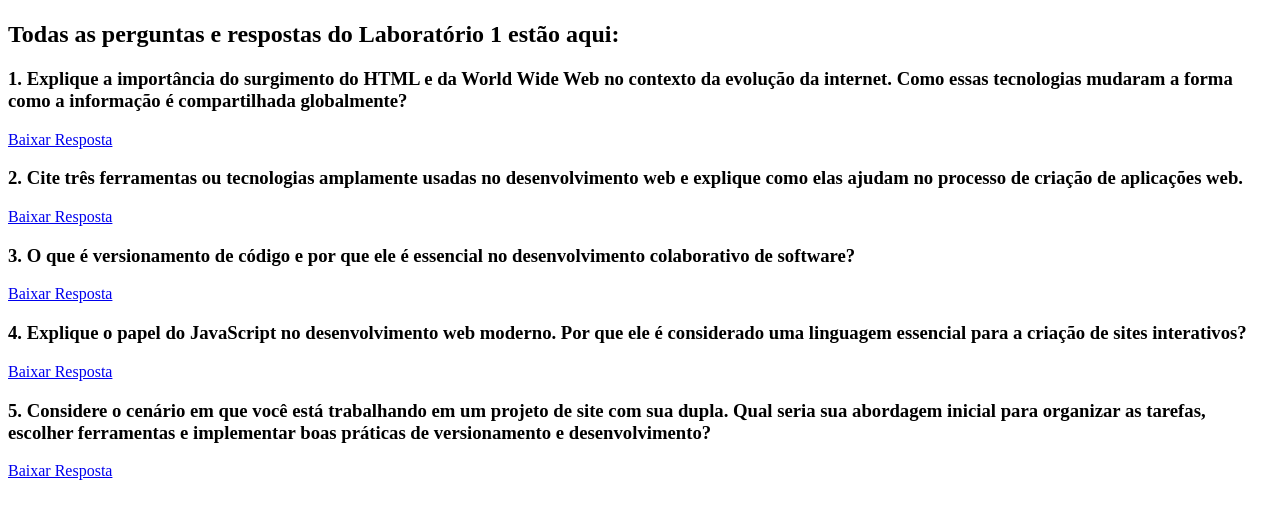
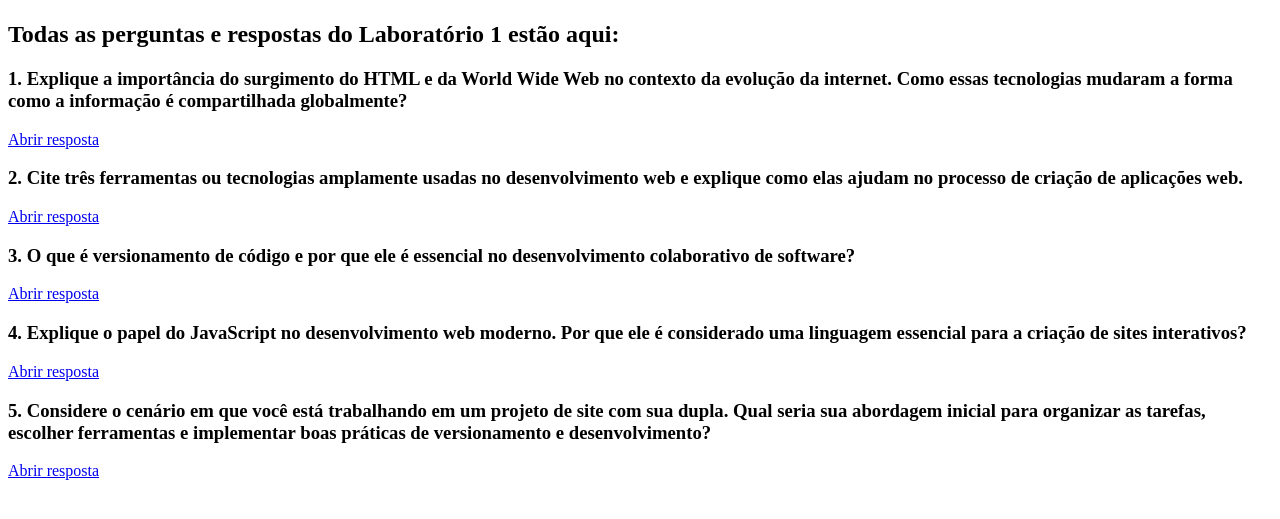
Before and after one commit to anthony-s-ferreira/pweb-2024.2, a plain HTML site: page lab_1/index.html in a window 1280 px wide. Shown: the part 59-578 px from the top of the page. Drawn offline with Linux system fonts and the light colour scheme.

Commit message:
Correção de typo index.html

```diff
--- a/lab_1/index.html
+++ b/lab_1/index.html
@@ -13,19 +13,21 @@
 
         <section>
             <h3>
-                1. Explique a importância do surgimento do HTML e da World Wide Web no
-                contexto da evolução da internet. Como essas tecnologias mudaram a forma
-                como a informação é compartilhada globalmente?
+                1. Explique a importância do surgimento do HTML e da World Wide
+                Web no contexto da evolução da internet. Como essas tecnologias
+                mudaram a forma como a informação é compartilhada
+                globalmente?
             </h3>
-            <a href="resposta1.txt" download>Baixar Resposta</a>
+            <a href="resposta1.txt" download>Abrir resposta</a>
         </section>
 
         <section>
             <h3>
-                2. Cite três ferramentas ou tecnologias amplamente usadas no desenvolvimento web
-                e explique como elas ajudam no processo de criação de aplicações web.
+                2. Cite três ferramentas ou tecnologias amplamente usadas no
+                desenvolvimento web e explique como elas ajudam no processo
+                de criação de aplicações web.
             </h3>
-            <a href="resposta2.txt" download>Baixar Resposta</a>
+            <a href="resposta2.txt" download>Abrir resposta</a>
         </section>
 
         <section>
@@ -33,25 +35,26 @@
                 3. O que é versionamento de código e por que ele é essencial no
                 desenvolvimento colaborativo de software?
             </h3>
-            <a href="resposta3.txt" download>Baixar Resposta</a>
+            <a href="resposta3.txt" download>Abrir resposta</a>
         </section>
 
         <section>
             <h3>
                 4. Explique o papel do JavaScript no desenvolvimento web moderno.
-                Por que ele é considerado uma linguagem essencial para a criação
-                de sites interativos?
+                Por que ele é considerado uma linguagem essencial para a
+                criação de sites interativos?
             </h3>
-            <a href="resposta4.txt" download>Baixar Resposta</a>
+            <a href="resposta4.txt" download>Abrir resposta</a>
         </section>
 
         <section>
             <h3>
-                5. Considere o cenário em que você está trabalhando em um projeto de site com sua dupla.
-                Qual seria sua abordagem inicial para organizar as tarefas, escolher ferramentas e implementar
-                boas práticas de versionamento e desenvolvimento?
+                5. Considere o cenário em que você está trabalhando em um projeto
+                de site com sua dupla. Qual seria sua abordagem inicial para
+                organizar as tarefas, escolher ferramentas e implementar boas
+                práticas de versionamento e desenvolvimento?
             </h3>
-            <a href="resposta5.txt" download>Baixar Resposta</a>
+            <a href="resposta5.txt" download>Abrir resposta</a>
         </section>
     </main>
 </body>
```
